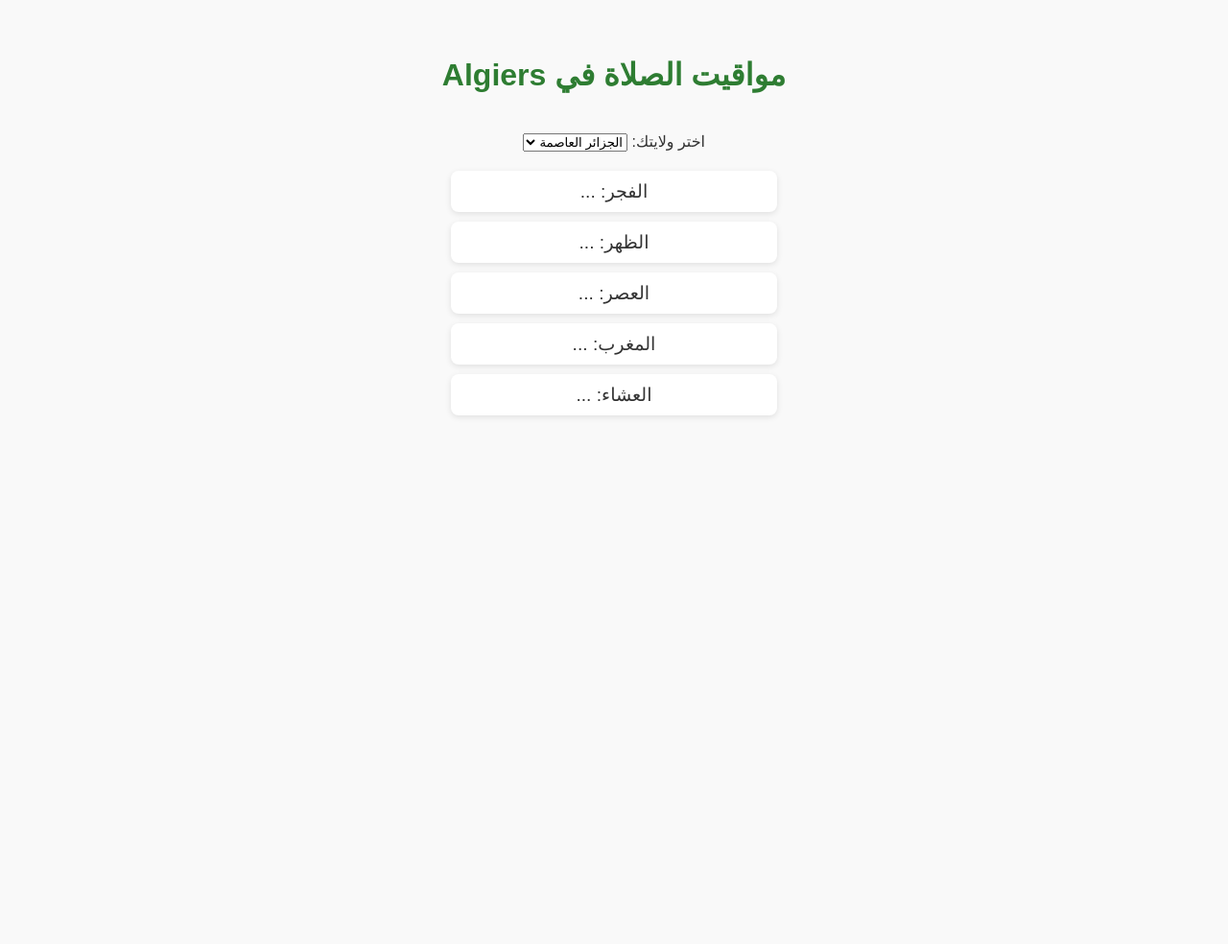
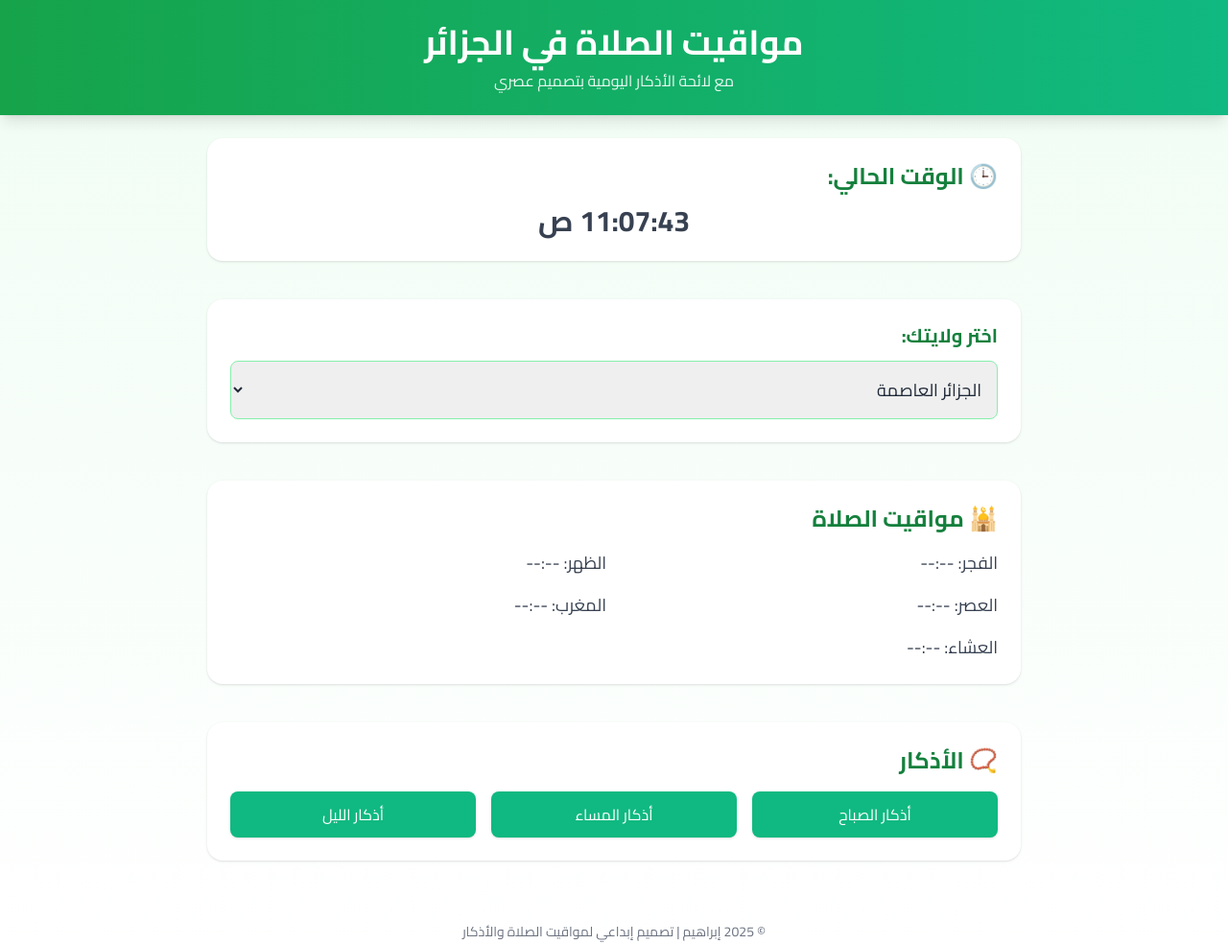
Before and after one commit to brahim17A/zanda, a plain HTML site: page index.html in a window 1280 px wide. Shown: the whole page at 96% size. Before the commit the page ends 800 px from the top, so only its background shows below. Drawn offline with nearby package versions, Linux system fonts and the light colour scheme; no server answers.

Commit message:
Update index.html

```diff
--- a/index.html
+++ b/index.html
@@ -1,75 +1,84 @@
 <!DOCTYPE html>
 <html lang="ar" dir="rtl">
 <head>
-  <meta charset="UTF-8">
-  <title>مواقيت الصلاة في الجزائر</title>
-  <meta name="viewport" content="width=device-width, initial-scale=1.0">
-  <style>
-    body {
-      font-family: 'Cairo', sans-serif;
-      background: #f9f9f9;
-      color: #333;
-      text-align: center;
-      padding: 30px;
-    }
-    h1 {
-      color: #2e7d32;
-    }
-    select, ul {
-      margin-top: 20px;
-    }
-    ul {
-      list-style: none;
-      padding: 0;
-    }
-    li {
-      background: #fff;
-      margin: 10px auto;
-      padding: 10px 20px;
-      border-radius: 8px;
-      box-shadow: 0 2px 6px rgba(0,0,0,0.1);
-      max-width: 300px;
-      font-size: 1.2em;
-    }
-  </style>
+  <meta charset="UTF-8" />
+  <meta name="viewport" content="width=device-width, initial-scale=1.0" />
+  <title>مواقيت الصلاة والأذكار</title>
+  <script src="https://cdn.tailwindcss.com"></script>
+  <link href="https://fonts.googleapis.com/css2?family=Cairo:wght@400;700&display=swap" rel="stylesheet">
+  <link rel="stylesheet" href="style.css">
 </head>
-<body>
+<body class="text-gray-800">
 
-  <h1>مواقيت الصلاة في <span id="city-name">الجزائر العاصمة</span></h1>
+  <!-- الهيدر -->
+  <header class="bg-gradient-to-r from-green-600 to-emerald-500 text-white p-6 text-center shadow-lg fade-in">
+    <h1 class="text-4xl font-bold">مواقيت الصلاة في الجزائر</h1>
+    <p class="text-md mt-2 opacity-90">مع لائحة الأذكار اليومية بتصميم عصري</p>
+  </header>
 
-  <label for="city">اختر ولايتك:</label>
-  <select id="city" onchange="changeCity()">
+  <!-- المحتوى الرئيسي -->
+  <main class="max-w-4xl mx-auto p-6 space-y-10 fade-in">
+
+    <!-- الوقت الحالي -->
+    <section class="section-card bg-white rounded-2xl shadow p-6">
+      <h2 class="text-2xl font-semibold text-green-700 mb-3">🕒 الوقت الحالي:</h2>
+      <div id="current-time" class="text-center text-3xl font-bold text-gray-700">--:--:--</div>
+    </section>
+
+    <!-- اختيار الولاية -->
+    <section class="section-card bg-white rounded-2xl shadow p-6">
+      <label for="city" class="block text-xl font-semibold mb-3 text-green-700">اختر ولايتك:</label>
+      <select id="city" class="w-full p-3 border border-green-300 rounded-lg text-lg" onchange="changeCity()">
         <option value="Algiers">الجزائر العاصمة</option>
-    <option value="Medea">المدية</option>
         <option value="Oran">وهران</option>
         <option value="Constantine">قسنطينة</option>
         <option value="Annaba">عنابة</option>
         <option value="Setif">سطيف</option>
-    <option value="Batna">باتنة</option>
-    <option value="Bejaia">بجاية</option>
-    <option value="Tlemcen">تلمسان</option>
-    <option value="Tizi Ouzou">تيزي وزو</option>
+        <option value="Medea">المدية</option>
       </select>
+    </section>
 
-  <ul id="prayer-times">
-    <li id="fajr">الفجر: ...</li>
-    <li id="dhuhr">الظهر: ...</li>
-    <li id="asr">العصر: ...</li>
-    <li id="maghrib">المغرب: ...</li>
-    <li id="isha">العشاء: ...</li>
+    <!-- مواقيت الصلاة -->
+    <section class="section-card bg-white rounded-2xl shadow p-6">
+      <h2 class="text-2xl font-bold text-green-700 mb-4">🕌 مواقيت الصلاة</h2>
+      <ul class="grid grid-cols-2 gap-4 text-lg text-gray-700">
+        <li id="fajr">الفجر: --:--</li>
+        <li id="dhuhr">الظهر: --:--</li>
+        <li id="asr">العصر: --:--</li>
+        <li id="maghrib">المغرب: --:--</li>
+        <li id="isha">العشاء: --:--</li>
       </ul>
+    </section>
 
+    <!-- الأذكار -->
+    <section class="section-card bg-white rounded-2xl shadow p-6 space-y-4">
+      <h2 class="text-2xl font-bold text-green-700 mb-4">📿 الأذكار</h2>
+      <div class="grid md:grid-cols-3 gap-4">
+        <button onclick="toggleAzkar('morning')" class="bg-emerald-500 text-white py-3 rounded-lg shadow hover:bg-emerald-600 transition">أذكار الصباح</button>
+        <button onclick="toggleAzkar('evening')" class="bg-emerald-500 text-white py-3 rounded-lg shadow hover:bg-emerald-600 transition">أذكار المساء</button>
+        <button onclick="toggleAzkar('night')" class="bg-emerald-500 text-white py-3 rounded-lg shadow hover:bg-emerald-600 transition">أذكار الليل</button>
+      </div>
+
+      <div id="azkar-section" class="mt-6 space-y-3 hidden"></div>
+    </section>
+
+  </main>
+
+  <footer class="text-center text-sm text-gray-500 mt-10 mb-6">
+    &copy; 2025 إبراهيم | تصميم إبداعي لمواقيت الصلاة والأذكار
+  </footer>
+
+  <!-- جافاسكريبت -->
   <script>
-    function addMinutes(timeStr, minutes) {
-      const [hour, minute] = timeStr.split(":").map(Number);
-      const date = new Date();
-      date.setHours(hour, minute + minutes);
-      return date.toTimeString().slice(0, 5);
+    function updateTime() {
+      const now = new Date();
+      document.getElementById("current-time").textContent = now.toLocaleTimeString('ar-DZ');
     }
+    setInterval(updateTime, 1000);
+    updateTime();
 
-    function fetchPrayerTimes(city) {
-      document.getElementById("city-name").textContent = city;
-
+    function changeCity() {
+      const city = document.getElementById("city").value;
       fetch(`https://api.aladhan.com/v1/timingsByCity?city=${city}&country=Algeria&method=8`)
         .then(response => response.json())
         .then(data => {
@@ -78,25 +87,26 @@
           document.getElementById("dhuhr").textContent = "الظهر: " + timings.Dhuhr;
           document.getElementById("asr").textContent = "العصر: " + timings.Asr;
           document.getElementById("maghrib").textContent = "المغرب: " + timings.Maghrib;
-
-          // تعديل توقيت العشاء يدويًا (مثلاً -20 دقيقة لتصحيحه حسب موقع timesprayer)
-          const adjustedIsha = addMinutes(timings.Isha, -20);
-          document.getElementById("isha").textContent = "العشاء: " + adjustedIsha;
+          document.getElementById("isha").textContent = "العشاء: " + timings.Isha;
         })
-        .catch(err => {
-          console.error("فشل في جلب المواقيت:", err);
-          alert("حدث خطأ في تحميل مواقيت الصلاة. تأكد من اتصال الإنترنت.");
-        });
+        .catch(error => console.error("خطأ في جلب المواقيت:", error));
     }
 
-    function changeCity() {
-      const selectedCity = document.getElementById("city").value;
-      fetchPrayerTimes(selectedCity);
+    // تحميل المواقيت عند فتح الصفحة لأول مرة
+    window.onload = changeCity;
+
+    // أذكار (مثال بسيط)
+    function toggleAzkar(type) {
+      const azkarSection = document.getElementById("azkar-section");
+      azkarSection.classList.remove("hidden");
+      if (type === 'morning') {
+        azkarSection.innerHTML = "<p>أذكار الصباح: سبحان الله، الحمد لله، لا إله إلا الله، الله أكبر.</p>";
+      } else if (type === 'evening') {
+        azkarSection.innerHTML = "<p>أذكار المساء: أستغفر الله، اللهم صل على محمد، لا حول ولا قوة إلا بالله.</p>";
+      } else if (type === 'night') {
+        azkarSection.innerHTML = "<p>أذكار الليل: اللهم بك أمسينا وبك نحيا، اللهم اغفر لنا.</p>";
       }
-
-    // تحميل مواقيت الجزائر العاصمة افتراضياً عند فتح الصفحة
-    window.onload = () => fetchPrayerTimes("Algiers");
+    }
   </script>
-
 </body>
 </html>
```
Lines whose indentation alone changed are shown as unchanged.
